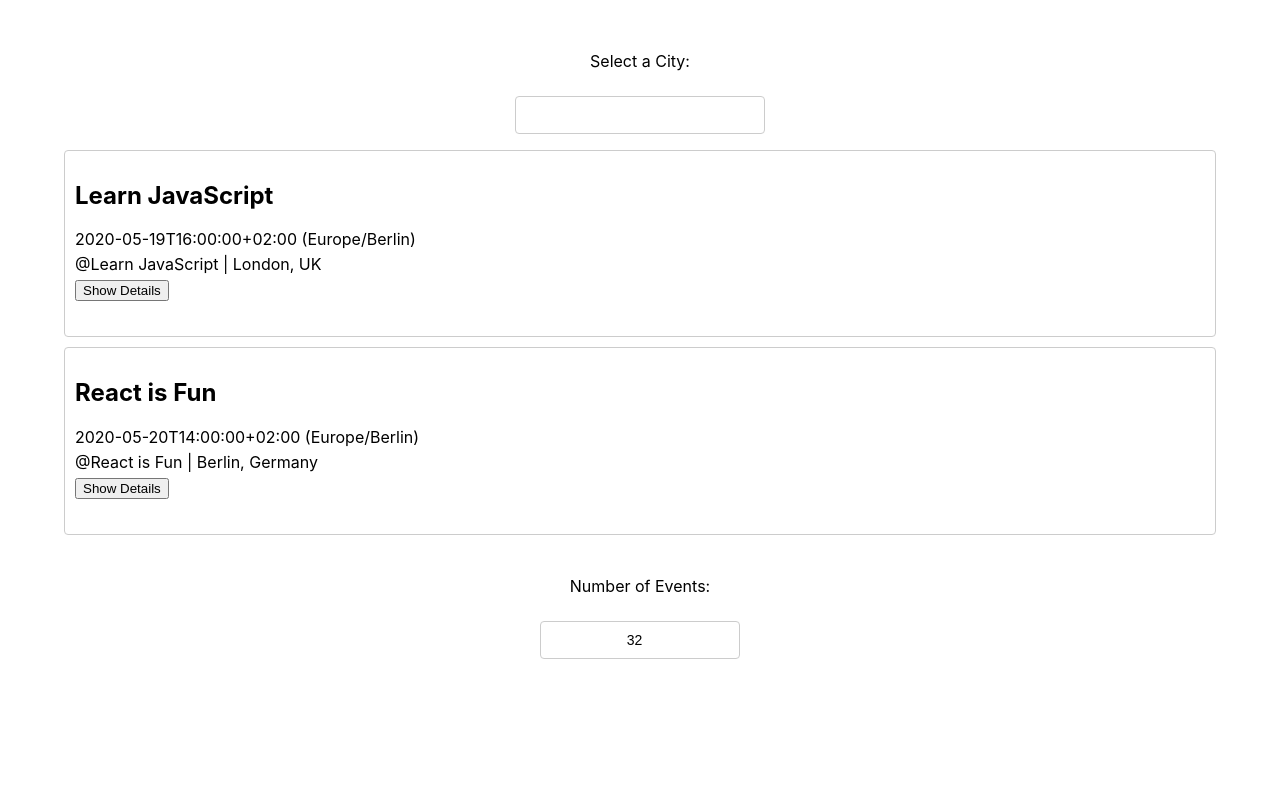
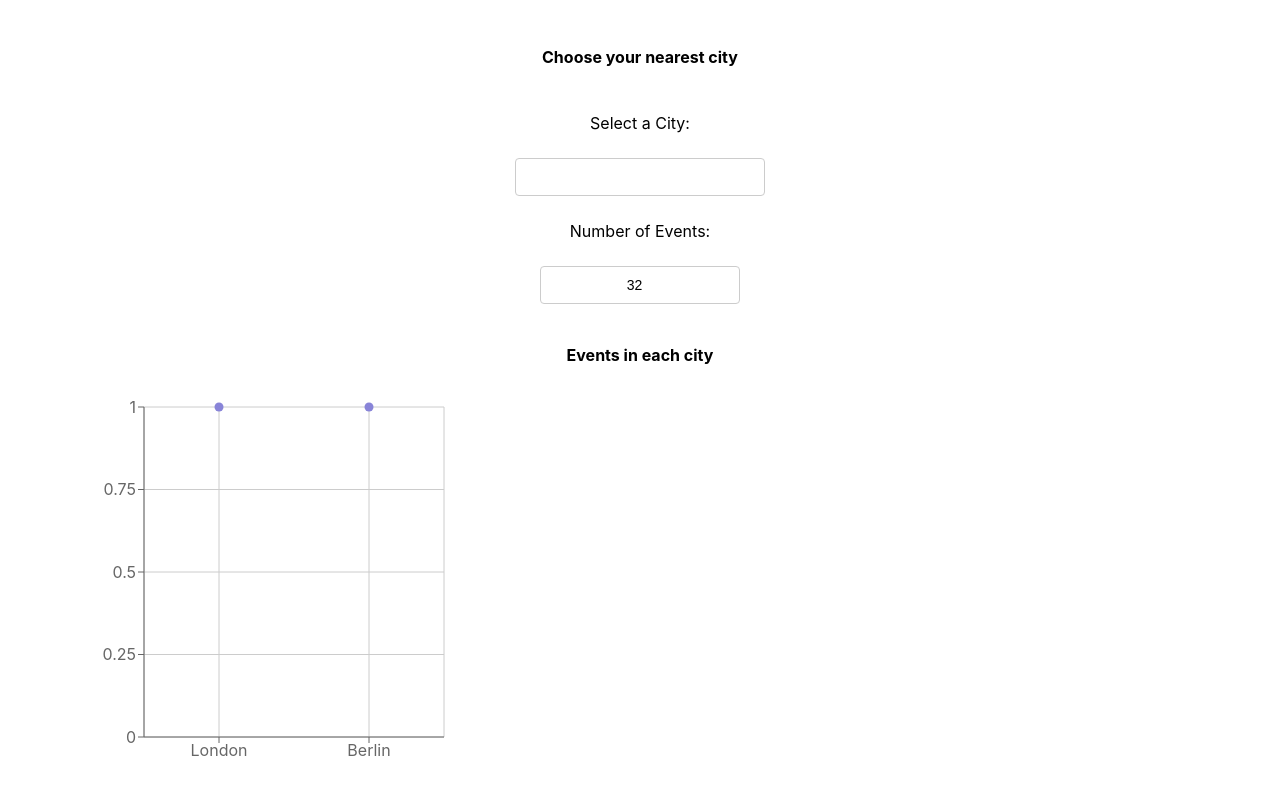
Before and after one commit to roxanaldwg/meet, a React (Create React App) app: page / in a window 1280 px wide. Shown: the top 800 px of the page. Built offline with nearby package versions, Linux system fonts and the light colour scheme; what atatus-spa would draw is missing.

Commit message:
added recharts
added recharts and a ScatterChart to App.js

```diff
--- a/package.json
+++ b/package.json
@@ -13,6 +13,7 @@
     "react": "^17.0.2",
     "react-dom": "^17.0.2",
     "react-scripts": "^2.1.3",
+    "recharts": "^2.1.9",
     "web-vitals": "^0.2.4",
     "workbox-background-sync": "^5.1.4",
     "workbox-broadcast-update": "^5.1.4",
--- a/src/App.js
+++ b/src/App.js
@@ -5,6 +5,8 @@
 import { NumberOfEvents } from './NumberOfEvents';
 import { getEvents, extractLocations } from './api';
 import { OfflineAlert } from './Alert';
+import { ScatterChart, Scatter, XAxis, YAxis, CartesianGrid, Tooltip } from 'recharts';
+import { mockData } from './mock-data';
 // eslint-disable-next-line
 import NProgress from 'nprogress';
 
@@ -61,22 +63,50 @@
     );
   };
 
+  getData = () => {
+    const { locations, events } = this.state;
+    const data = locations.map((location) => {
+      const number = events.filter((event) => event.location === location).length
+      const city = location.split(', ').shift()
+      return { city, number };
+    })
+    return data;
+  };
+
   render() {
     const { locations, numberOfEvents, events, OfflineAlertText } = this.state;
     return (
       <div className="App">
         <OfflineAlert text={OfflineAlertText} />
+        <h4>Choose your nearest city</h4>
         <CitySearch
           updateEvents={this.updateEvents}
           locations={locations}
         />
-        <EventList
-          events={events}
-          numberOfEvents={numberOfEvents} />
         <NumberOfEvents
           updateNumberOfEvents={this.updateNumberOfEvents}
           numberOfEvents={numberOfEvents}
         />
+        <h4>Events in each city</h4>
+
+        <ScatterChart
+          width={400}
+          height={400}
+          margin={{
+            top: 20, right: 20, bottom: 20, left: 20,
+          }}
+        >
+          <CartesianGrid />
+          <XAxis type="category" dataKey="city" name="city" />
+          <YAxis type="number" dataKey="number" name="number of events" />
+          <Tooltip cursor={{ strokeDasharray: '3 3' }} />
+          <Scatter data={this.getData()} fill="#8884d8" />
+        </ScatterChart>
+
+        <EventList
+          events={events}
+          numberOfEvents={numberOfEvents} />
+
       </div>
     );
   }
```
Also changed, not shown: 1 other file (tests, documents, lock files or other folders).
